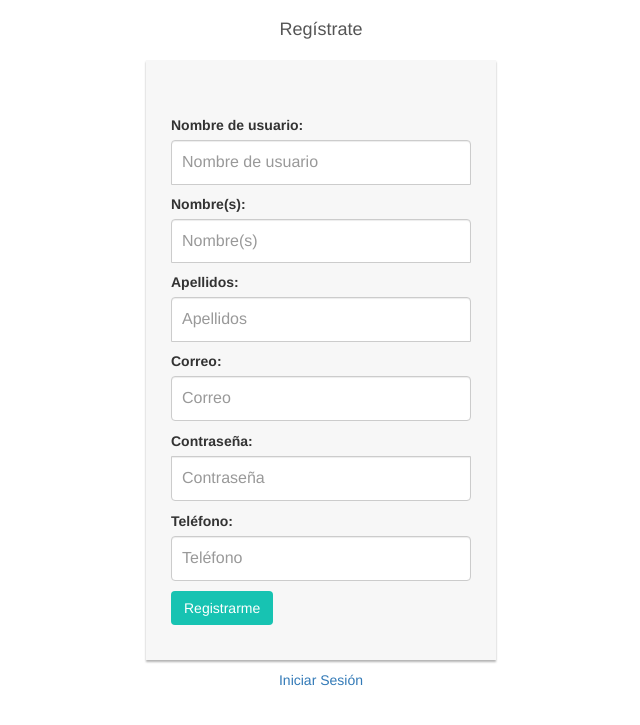
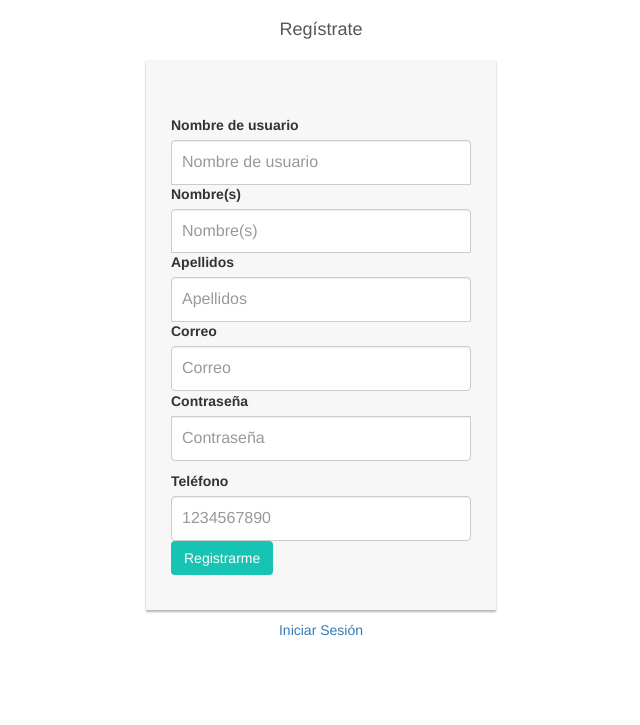
Before and after one commit to gomezluis007/Reito, a Django app: page /usuarios/signup/ in a window 1280 px wide. Shown: the top 725 px of the page, without its empty margins (319-959 px from the left). Run offline with Django 3.2, Linux system fonts and the light colour scheme; some libraries are stand-ins or nearby versions.

Commit message:
Se arreglan validaciones de usuarios.

```diff
--- a/usuarios/forms.py
+++ b/usuarios/forms.py
@@ -36,7 +36,12 @@ class UsuarioForm(forms.ModelForm):
 class EditarUsuarioForm(forms.ModelForm):
     class Meta:
         model=Usuario
-        fields=('username','first_name','last_name','email','telefono')
+        fields=('email','telefono')
+
+        widgets={
+            'email':forms.EmailInput(attrs={'class':'form-control', 'placeholder':'Correo'}),
+            'telefono':forms.NumberInput(attrs={'class':'form-control','placeholder':'Teléfono'})
+        }
 
         labels = {
             'username': 'Nombre de usuario',
--- a/usuarios/templates/signup.html
+++ b/usuarios/templates/signup.html
@@ -14,9 +14,27 @@ Crear cuenta
         <div class="col-sm-6 col-md-4 col-md-offset-4">
             <h1 class="text-center login-title"> Reg&iacute;strate</h1>
             <div class="account-wall">
-                <form method="post" class="form-signin" enctype="multipart/form-data">
+                <form method="post" class="form-signin">
+                    {{form.errors}}
                     {% csrf_token %}
-                    {{ form.as_p }}
+                    <label for="username" class="form-label">Nombre de usuario</label>
+                    <input type="text" class="form-control" name="username" id="username" placeholder="Nombre de usuario">
+
+                    <label for="first_name" class="form-label">Nombre(s)</label>
+                    <input type="text" class="form-control" name="first_name" id="first_name" placeholder="Nombre(s)">
+
+                    <label for="last_name" class="form-label">Apellidos</label>
+                    <input type="text" class="form-control" name="last_name" id="last_name" placeholder="Apellidos">
+
+                    <label for="email" class="form-label">Correo</label>
+                    {{form.email}}
+
+                    <label for="password" class="form-label">Contraseña</label>
+                    <input type="password" class="form-control" name="password" id="password" placeholder="Contraseña">
+
+                    <label for="telefono" class="form-label">Tel&eacute;fono</label>
+                    <input placeholder="1234567890" pattern="\d*" maxlength="10" minlength="10" class="form-control" name="{{form.telefono.name}}" id="{{form.telefono.name}}">
+
                     <!-- <a href="#" class="pull-right need-help">¿Necesita ayuda? </a><span class="clearfix"></span> -->
                     <button class="btn boton" type="submit">Registrarme</button>
                 </form>
```
Also changed, not shown: usuarios/templates/detalle_usuarios.html (+17 -5 lines), usuarios/templates/editar_usuarios.html (+33 -9 lines).
